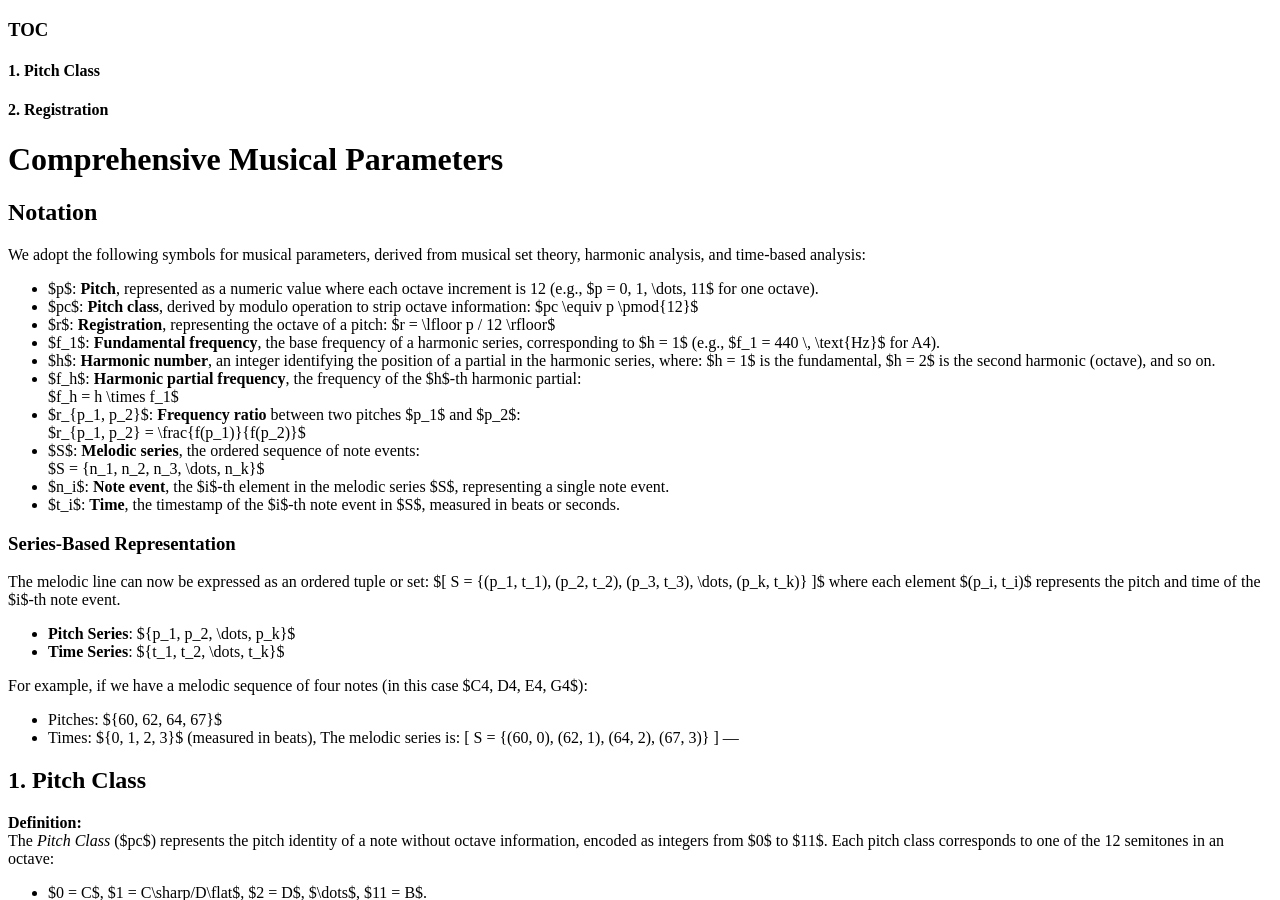
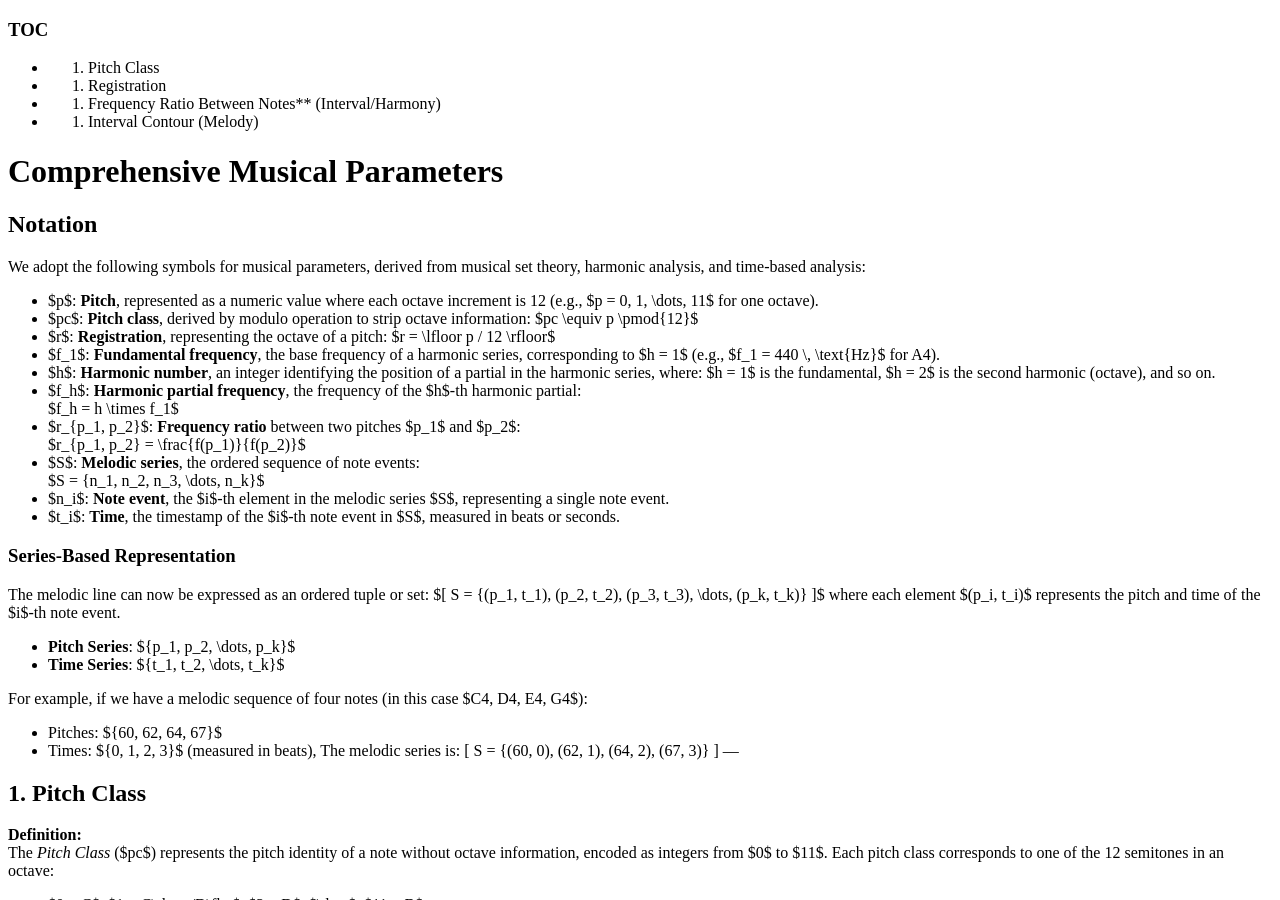
Before and after one commit to CHI-CityTech/QuantumMusic, a Jekyll site: the page built from musicalParameterDetails.md, in a window 1280 px wide and 900 px high. Built offline with Jekyll 4.4.1, drawn with Linux system fonts in a browser that asks for light colours; our own code applies the rules of GitHub Pages for plain Markdown files; formulas are drawn with MathJax 3.

Commit message:
Update musicalParameterDetails.md

```diff
--- a/musicalParameterDetails.md
+++ b/musicalParameterDetails.md
@@ -1,6 +1,9 @@
 ### TOC
-#### **1. Pitch Class**
-#### **2. Registration**
+- 1. Pitch Class
+- 2. Registration
+- 3. Frequency Ratio Between Notes** (Interval/Harmony)
+- 4. Interval Contour (Melody)
+
 
 # Comprehensive Musical Parameters
 ## **Notation**
```
